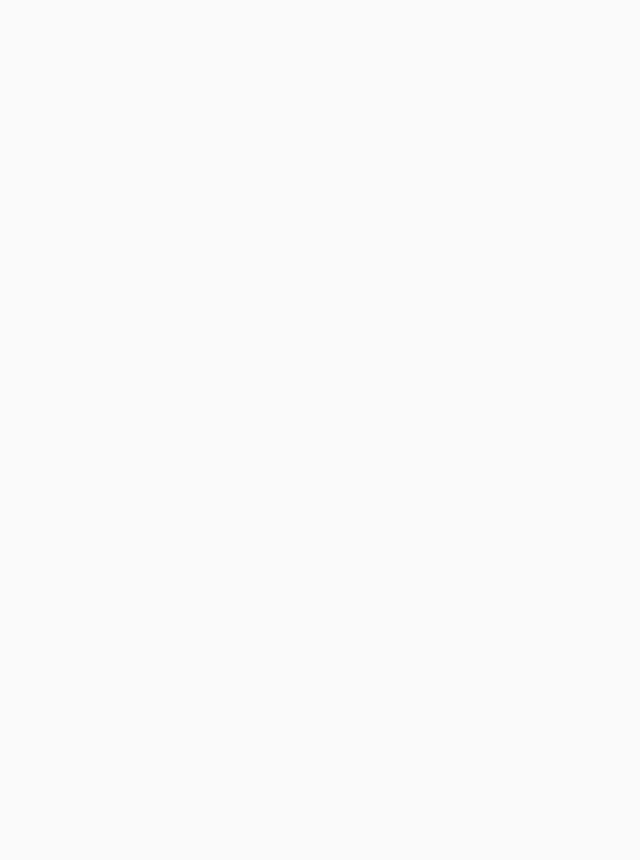
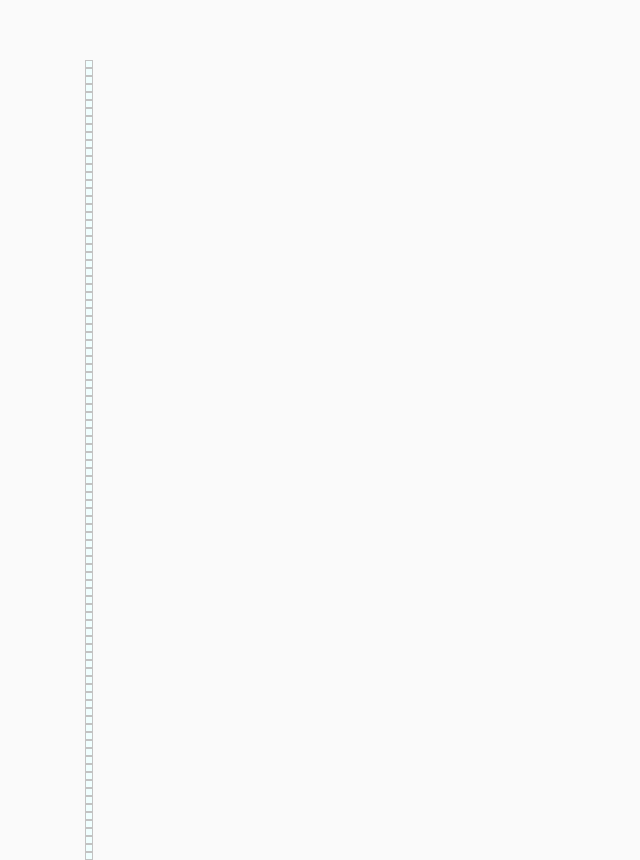
Before and after one commit to jslawtn/joellawtoninteractive, a Vue app: page / in a window 1280 px wide. Shown: the whole page, without its empty margins (0-640 px from the left). Before the commit the page ends 800 px from the top, so only its background shows below. Built offline with nearby package versions, Linux system fonts and the light colour scheme.

Commit message:
Bomb generator

```diff
--- a/src/components/MineSweeper.vue
+++ b/src/components/MineSweeper.vue
@@ -1,16 +1,21 @@
-<style>
+<style scoped>
 #game-view{
     height: 500px;
     width: 500px;
     border: 1px solid black;
 }
+
+.tile{
+    width: 8px;
+    height: 8px;
+    background-color: azure;
+    border: 1px solid #c3c3c3;
+}
 </style>
-
 
 <template>
     <div>
-        <div v-for="(node, index) in nodes" :key="index">
-
+        <div class="tile" v-for="(node, index) in nodes" :key="index">
         </div>
     </div>
 </template>
@@ -39,6 +44,7 @@ export default {
                     const node = {
                         x: x,
                         y: y,
+                        bombCount: 0,
                         flagged: false,
                         isBomb: false,
                         active: false
@@ -47,6 +53,28 @@ export default {
                     this.nodes.push(node);
                 }
             }
+
+            this.generateBombs();
+        },
+        generateBombs(){
+            const totalNodes = this.gameBoard.width * this.gameBoard.height;
+            const numberOfBombs = 35;
+
+            var array = Array.from(Array(totalNodes).keys());
+
+            for(var i = 0; i < numberOfBombs; i++){
+                const randomIndex = this.randomRange(0, array.length);
+
+                this.nodes[array[randomIndex]].isBomb = true;
+                array.splice(randomIndex, 1);
+
+                console.log(array.length);
+            }
+        },
+        randomRange(min, max){
+            min = Math.ceil(min);
+            max = Math.floor(max);
+            return Math.floor(Math.random() * (max - min + 1)) + min;
         }
     }
 }
--- a/src/components/TicTacToe.vue
+++ b/src/components/TicTacToe.vue
@@ -1,4 +1,4 @@
-<style>
+<style scoped>
 .game-container{
     position: relative;
     max-width: 500px;
```
